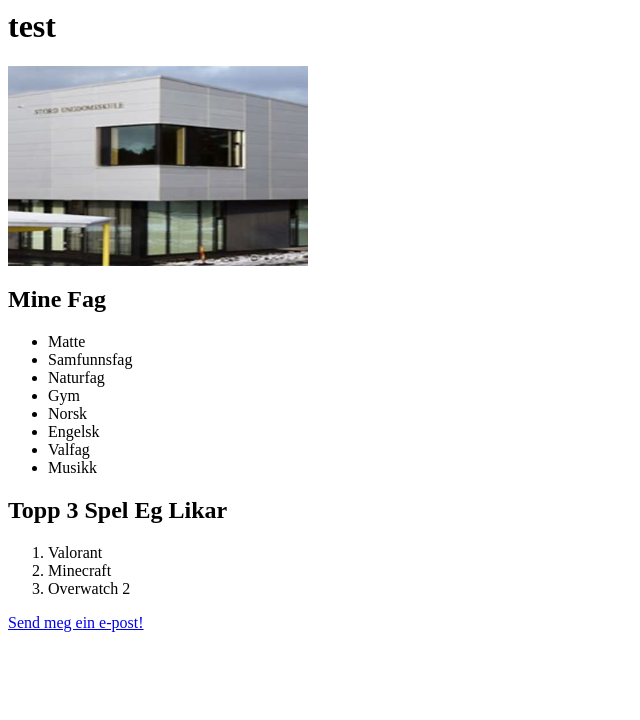
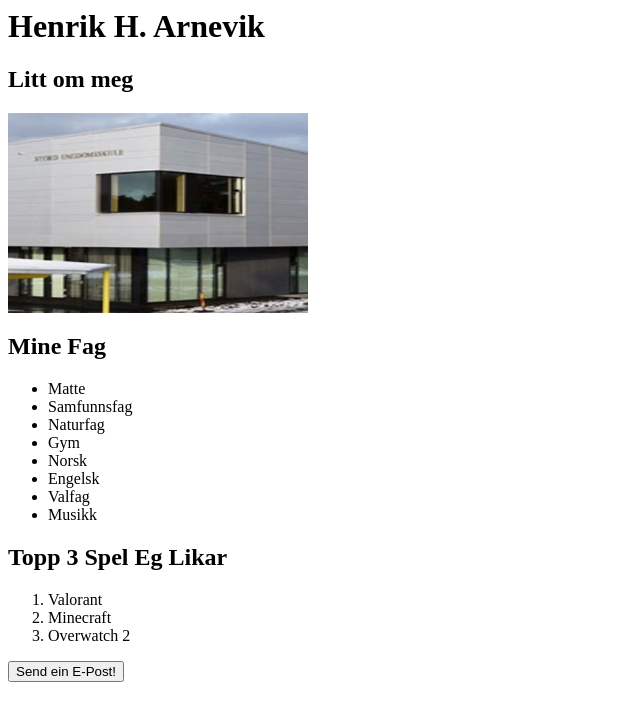
Before and after one commit to Mexio-hub/Henrik-Prosjekt-HTML, a plain HTML site: page index.html in a window 1280 px wide. Shown: the whole page, without its empty margins (0-640 px from the left). Drawn offline with Linux system fonts and the light colour scheme.

Commit message:
Update index.html

```diff
--- a/index.html
+++ b/index.html
@@ -1,8 +1,11 @@
-<h1>
-    test
-</h1>
+<head>
+    <link rel="stylesheet" href="styles.css">
 
+    <h1>Henrik H. Arnevik</h1>
+    <h2>Litt om meg</h2>
+</head>
 
+<body>
     <p>
         <a href="https://ndla.no/"><img src="bilde.png" alt="Dette er eit bilete" Style="Width:300;Height:200"></a>
     </p>
@@ -26,7 +29,7 @@
         <li>Overwatch 2</li>
     </ol>
 
-<p></p>
-<p>
-    <a href="mailto:henriksen2305@gmail.com">Send meg ein e-post!</a>
-</p>
+    <a href="mailto:henriksen2305@gmail.com">
+        <button class="button epostbutton">Send ein E-Post!</button>
+    </a>
+</body>
```
Lines whose indentation alone changed are shown as unchanged.
